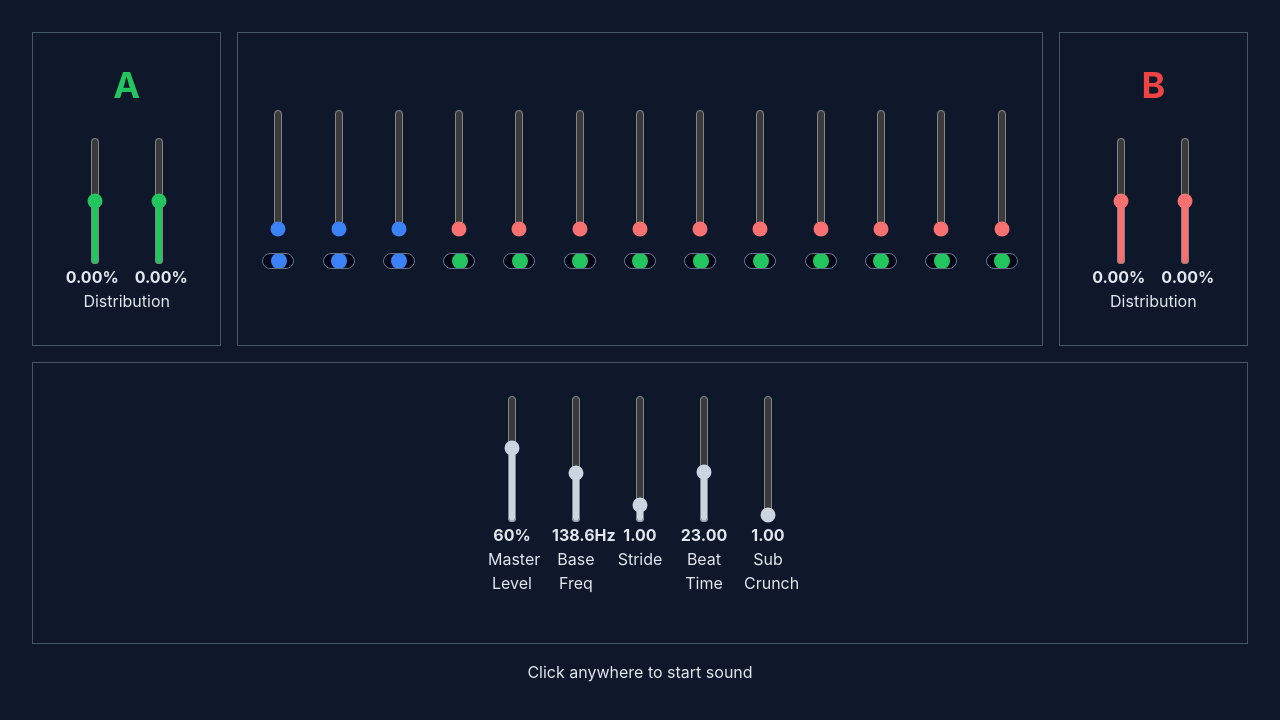
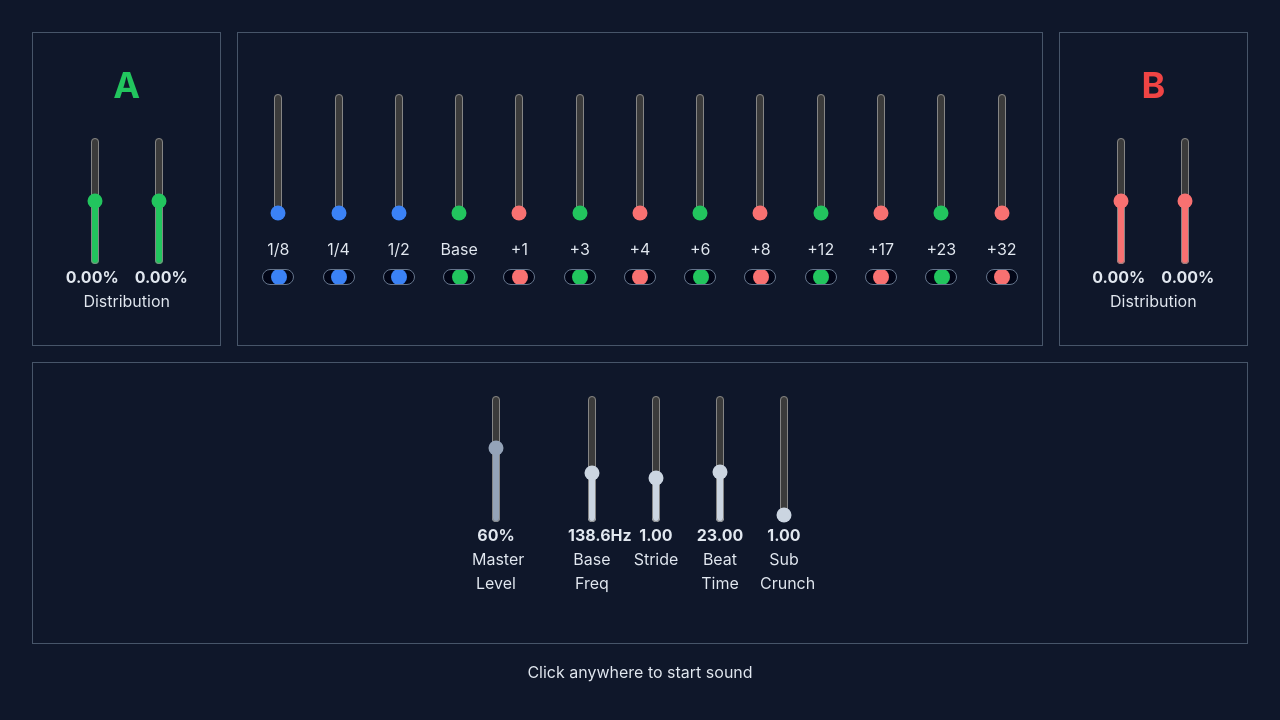
Before and after one commit to lakmeer/supergen, a SvelteKit app: page / in a window 1280 px wide. Shown: the top 720 px of the page. Built offline with nearby package versions, Linux system fonts and the light colour scheme.

Commit message:
Improved display and fix default curve for variable stride

```diff
--- a/src/lib/Engine.ts
+++ b/src/lib/Engine.ts
@@ -118,6 +118,7 @@ export default class Engine {
   }
 
   set stride (stride: number) {
+    console.log('Engine::<set>stride', stride)
     this.#stride = stride
     for (const ix in this.subs) { this.setSub(+ix) }
     for (const ix in this.oscs) { this.setOsc(+ix) }
@@ -162,7 +163,7 @@ export default class Engine {
   }
 
   setOsc (ix:number, curve = this.curve) {
-    this.oscs[ix].set(curve(this.#stride, this.#freq, ix), 1/(this.#rate+ix))
+    this.oscs[ix].set(curve(this.#stride, this.#freq, ix), 1/(this.#rate + ix))
   }
 
   update (t: number, Δt: number):Engine {
--- a/src/lib/utils.ts
+++ b/src/lib/utils.ts
@@ -1,8 +1,8 @@
 
 // Math Stuff
 
-const  { abs, pow, floor, random, cos, sin, hypot, PI } = Math
-export { abs, pow, floor, random, cos, sin, hypot, PI }
+const  { abs, pow, floor, round, cos, sin, hypot, PI } = Math
+export { abs, pow, floor, round, cos, sin, hypot, PI }
 export const TAU = PI * 2
 
 export const lerp   = (a:number, b:number, t:number) => a + (b - a) * t
--- a/src/routes/+page.svelte
+++ b/src/routes/+page.svelte
@@ -1,5 +1,6 @@
 <script lang="ts">
   import { onMount } from 'svelte'
+  import { round, pow } from '$lib/utils'
 
   import Slider from '../components/Slider.svelte'
   import Panner from '../components/Panner.svelte'
@@ -10,8 +11,10 @@
 
   // Config
 
-  const DEFAULT_STRIDE_CURVE:StrideCurve = (w, f, x) =>
-    f + 0.0573*(x*x*x) - 0.3228*(x*x) + 1.8576*x - 0.162
+  const DEFAULT_STRIDE_CURVE:StrideCurve = (w, f, ix) => {
+    const x = ix * w
+    return f + 0.0573*(x*x*x) - 0.3228*(x*x) + 1.8576*x - 0.162
+  }
 
   const TIME_FACTOR = 1
   const C_SHARP = [ 17.32, 34.65, 69.30, 138.59, 277.18 ]
@@ -33,14 +36,14 @@
     rate: 23,
     stride: 1,
     curve: DEFAULT_STRIDE_CURVE,
-    //subs: [ 0.25, 0.45, 0.65 ],
-    subs: [ 0, 0, 0 ],
+    subs: [ 0.25, 0.45, 0.65 ],
+    //subs: [ 0, 0, 0 ],
     oscs: [ 0.77, 0.36, 0.64, 0.00, 0.32, 0.00, 0.18, 0.00, 0.00, 0.00 ],
   }
 
   const PRESET_SUB_ONLY:Preset = {
     freq: C_SHARP[3],
-    rate: 23,
+    rate: 2,
     stride: 1,
     curve: DEFAULT_STRIDE_CURVE,
     subs: [ 0.25, 0.45, 0.65 ],
@@ -84,7 +87,7 @@
   // Init
 
   onMount(() => {
-    engine = new Engine(0.6, PRESET_SUB_ONLY)
+    engine = new Engine(0.6, PRESET_SUPERGEN)
 
     time = 0
     then = performance.now()
@@ -114,13 +117,16 @@
     <div class="flex justify-between w-full">
       {#each engine.subs as osc, ix}
         <Slider display="percent" bind:value={osc.level} class="accent-blue-500">
+          <p class="text-center mb-2">1/{pow(2, engine.subs.length - ix)}</p>
           <Panner value={osc.pan} class="bg-blue-500" />
         </Slider>
       {/each}
 
       {#each engine.oscs as osc, ix}
-        <Slider display="percent" bind:value={osc.level} class={ ix % 1 ? "accent-green-500" : "accent-red-400"}>
-          <Panner value={osc.pan} class="bg-green-500" />
+        {@const color = ix % 2 ? 'red-400' : 'green-500'}
+        <Slider display="percent" bind:value={osc.level} class="accent-{color}">
+          <p class="text-center mb-2">{ ix === 0 ? 'Base' : '+' + round(engine.curve(engine.stride, 1, ix) - 1) } </p>
+          <Panner value={osc.pan} class="bg-{color}" />
         </Slider>
       {/each}
     </div>
@@ -134,11 +140,11 @@
   </div>
 
   <div class="flex col-span-12 space-x-4 border p-8 justify-center border-slate-600">
-    <Slider label="Master Level" display="percent" showValue bind:value={engine.level}  min={0}   max={1}   step={0.01} class="accent-slate-300" />
+    <Slider label="Master Level" display="percent" showValue bind:value={engine.level}  min={0}   max={1}   step={0.01} class="accent-slate-400 mr-8" />
     <Slider label="Base Freq"    display="hz"      showValue bind:value={engine.freq}   min={30}  max={320} step={0.1}  class="accent-slate-300" />
-    <Slider label="Stride"       display="basic"   showValue bind:value={engine.stride} min={0.1} max={10}  step={0.1} class="accent-slate-300" />
-    <Slider label="Beat Time"    display="basic"   showValue bind:value={engine.rate}   min={0.1} max={60}  step={0.1} class="accent-slate-300" />
-    <Slider label="Sub Crunch"   display="basic"   showValue bind:value={engine.dist}   min={1}   max={50}  step={1} class="accent-slate-300" />
+    <Slider label="Stride"       display="basic"   showValue bind:value={engine.stride} min={0.0} max={3}   step={0.01} class="accent-slate-300" />
+    <Slider label="Beat Time"    display="basic"   showValue bind:value={engine.rate}   min={0.1} max={60}  step={0.1}  class="accent-slate-300" />
+    <Slider label="Sub Crunch"   display="basic"   showValue bind:value={engine.dist}   min={1}   max={50}  step={1}    class="accent-slate-300" />
   </div>
 
   <p class="col-span-12 text-center">Click anywhere to start sound</p>
--- a/tailwind.config.js
+++ b/tailwind.config.js
@@ -5,4 +5,12 @@ export default {
     extend: {},
   },
   plugins: [],
+  safelist: [
+    'accent-red-400',
+    'accent-green-500',
+    'text-red-400',
+    'text-green-500',
+    'bg-red-400',
+    'bg-green-500',
+  ]
 }
```
